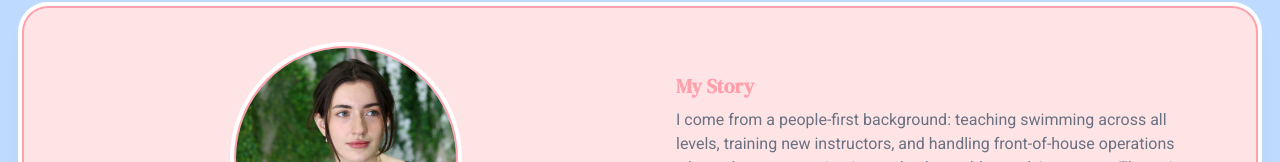
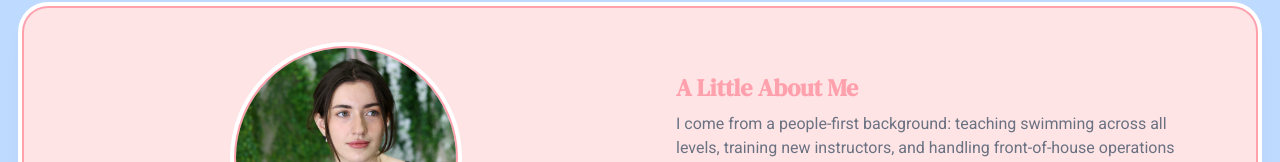
Before and after one commit to maevecrossan/my-portfolio, a Next.js app: page /about in a window 1280 px wide. Shown: the part 548-710 px from the top of the page. Built offline with nearby package versions, Linux system fonts and the light colour scheme.

Commit message:
Update heading text.

```diff
--- a/src/app/about/page.js
+++ b/src/app/about/page.js
@@ -67,7 +67,7 @@ export default function AboutMePage() {
 
                         {/* RIGHT: bio */}
                         <div className="m-2 md:m-6 text-md">
-                            <h6 className="font-semibold font-dmserif text-rose-300 mb-2 text-xl">My Story</h6>
+                            <h6 className="font-semibold font-dmserif text-rose-300 mb-2 text-2xl">A Little About Me</h6>
                             <p className="mb-4 text-gray-500">
                                 I come from a people-first background: teaching swimming across
                                 all levels, training new instructors, and handling front-of-house
```
